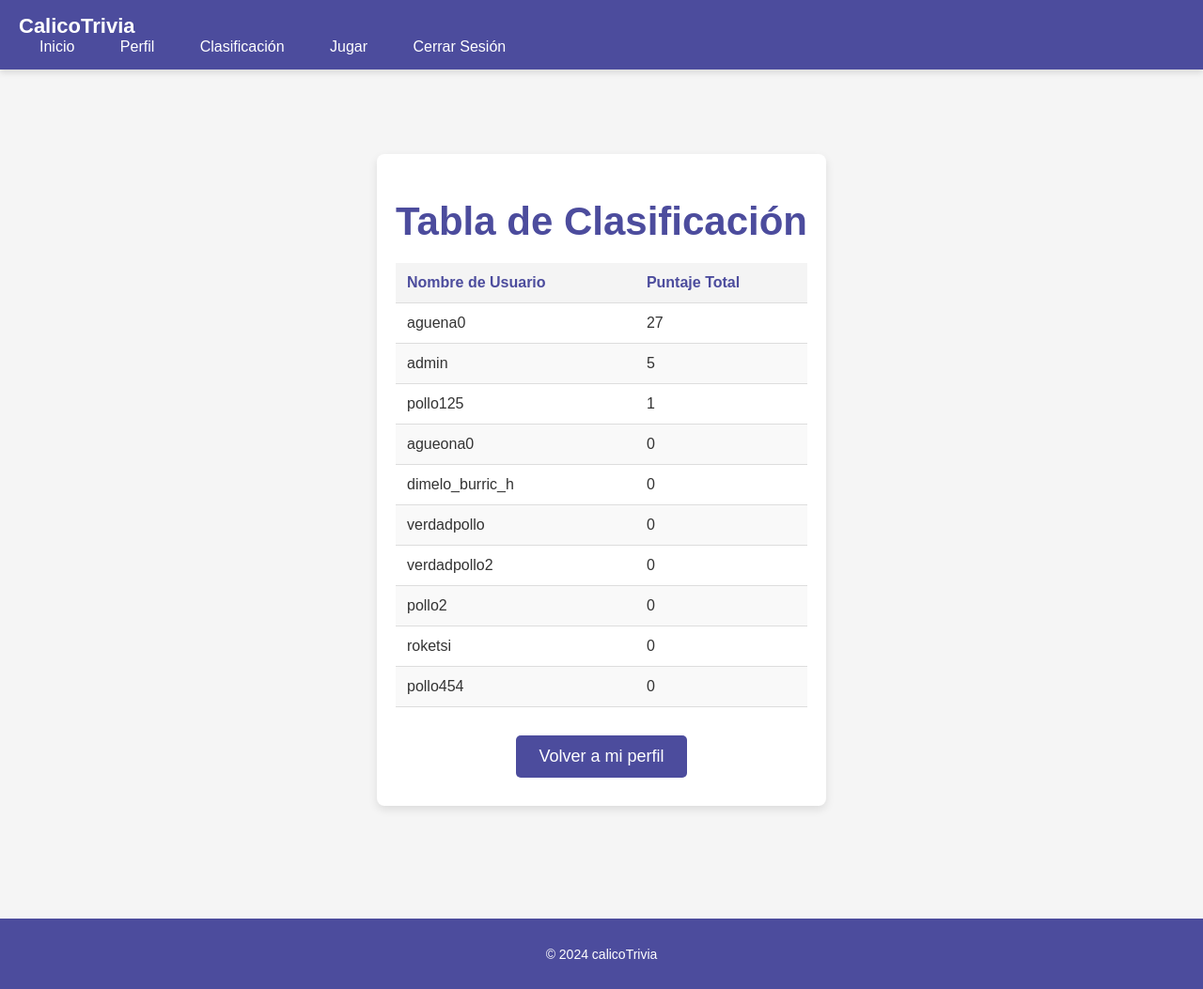
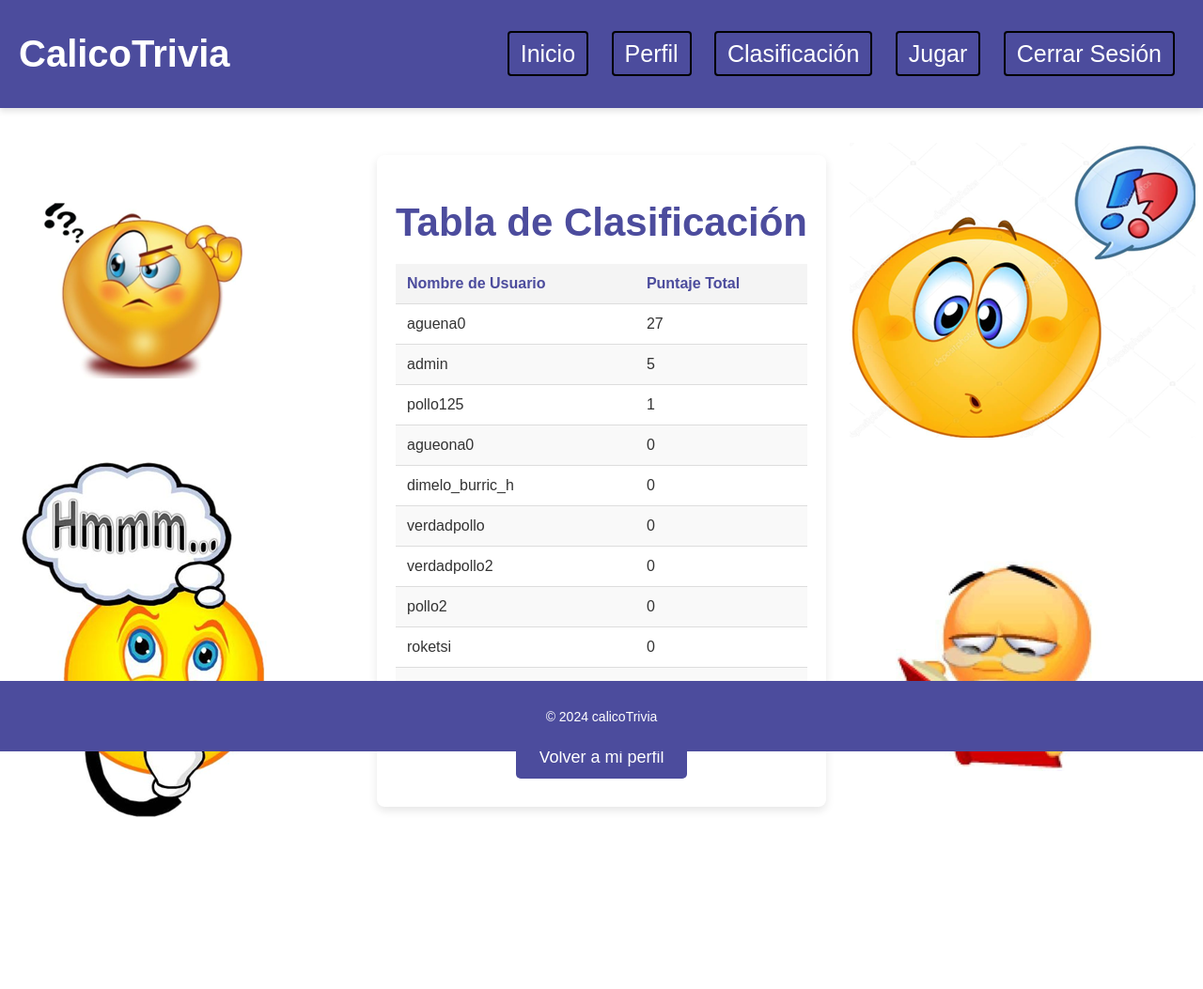
Before and after one commit to d4glock/trivia, a Django app: page /leaderboard/ in a window 1280 px wide. Shown: the whole page at 94% size. After the commit the page ends 870 px from the top, so only its background shows below. Run offline with Django 5.2, Linux system fonts and the light colour scheme; a user stored in the database is signed in; data comes from the database, SQL or seed files in the repository; both versions use the stored data as it was after the commit.

Commit message:
cambios en el css

```diff
--- a/trivia_project/static/styles.css
+++ b/trivia_project/static/styles.css
@@ -3,14 +3,15 @@
     font-family: 'Segoe UI', Tahoma, Geneva, Verdana, sans-serif;
     margin: 0;
     padding: 0;
-    background-color: #f4f4f9; /* Fondo gris claro */
-    color: #333; /* Texto oscuro */
+    background-color: #f4f4f9;
+    color: #333;
+    height: 100%;
 }
 
 /* Navbar styles */
 .navbar {
-    background-color: #4c4c9d; /* Morado oscuro */
-    padding: 15px 20px;
+    background-color: #4c4c9d;
+    padding: 35px 20px;
     display: flex;
     justify-content: space-between;
     align-items: center;
@@ -21,10 +22,11 @@
 }
 
 .navbar .logo {
-    font-size: 22px;
     font-weight: bold;
     color: #ffffff;
     text-decoration: none;
+    font-size: 40px;
+    font-weight: bold;
 }
 
 .nav-links a {
@@ -33,12 +35,13 @@
     margin: 0 10px;
     padding: 8px 12px;
     border-radius: 4px;
-    font-size: 16px;
+    font-size: 25px;
     transition: background-color 0.3s ease;
+    border: 2px solid black;
 }
 
 .nav-links a:hover {
-    background-color: #7d7dbb; /* Morado suave */
+    background-color: #7d7dbb;
 }
 
 /* Main content */
@@ -49,19 +52,23 @@
     justify-content: center;
     min-height: 80vh;
     text-align: center;
-    padding: 40px 20px;
+    background-image: url("/static/wall.PNG");
+    background-repeat: no-repeat;
+    background-size: auto;
+    background-color: white;
+    background-position: center;
 }
 
 .main-content h1 {
     font-size: 42px;
-    color: #4c4c9d; /* Morado oscuro */
+    color: #4c4c9d;
     margin-bottom: 20px;
 }
 
 .main-content p {
     font-size: 18px;
     margin-bottom: 30px;
-    color: #666; /* Texto gris */
+    color: #666;
 }
 
 .main-content .btn {
@@ -78,19 +85,23 @@
 }
 
 .main-content .btn:hover {
-    background-color: #7d7dbb; /* Morado suave */
+    background-color: #7d7dbb;
     transform: translateY(-3px);
 }
 
-/* Footer */
+/* Estilo del footer */
 footer {
+    position: fixed;
+    bottom: 0;
+    left: 0;
+    right: 0;
     text-align: center;
     padding: 15px;
-    background-color: #4c4c9d; /* Morado oscuro */
+    background-color: #4c4c9d;
     color: #fff;
-    font-size: 14px;
-    margin-top: 30px;
+    font-size: 30px;
 }
+
 /* Perfil */
 /* Perfil */
 /* Perfil */
--- a/trivia_project/templates/base.html
+++ b/trivia_project/templates/base.html
@@ -12,6 +12,9 @@
     <nav class="navbar">
         <div class="container">
             <a href="{% url 'home' %}" class="logo">CalicoTrivia </a>
+            <br>
+
+        </div>
         <div class="nav-links">
             {% if user.is_authenticated %}
                 <a href="{% url 'home' %}">Inicio</a>
@@ -23,7 +26,6 @@
                 <a href="{% url 'login' %}">Iniciar Sesión</a>
                 <a href="{% url 'register' %}">Registrarse</a>
             {% endif %}
-            </div>
         </div>
     </nav>
 
--- a/trivia_project/templates/players/login.html
+++ b/trivia_project/templates/players/login.html
@@ -1,8 +1,10 @@
 {% extends 'base.html' %}
+{% load static %}  <!-- Importa el tag static -->
 
 {% block content %}
 <div class="auth-form">
-    <h2>Iniciar Sesión</h2>
+    <h2 style="font-size: 40px; border-bottom: 1px solid black;">Iniciar Sesión</h2>
+    <img src="{% static 'foto.png' %}" alt="Foto" style="max-width: 40%; height: auto;"> <!-- Usa el tag static -->
 
     {% if messages %}
     <div class="messages">
```
Also changed, not shown: other parts of trivia_project/static/styles.css (+21 -20 lines), base_site.html (deleted), trivia_project/db.sqlite3, trivia_project/static/foto.png (added), trivia_project/static/wall.PNG (added). Lines whose indentation alone changed are shown as unchanged.
